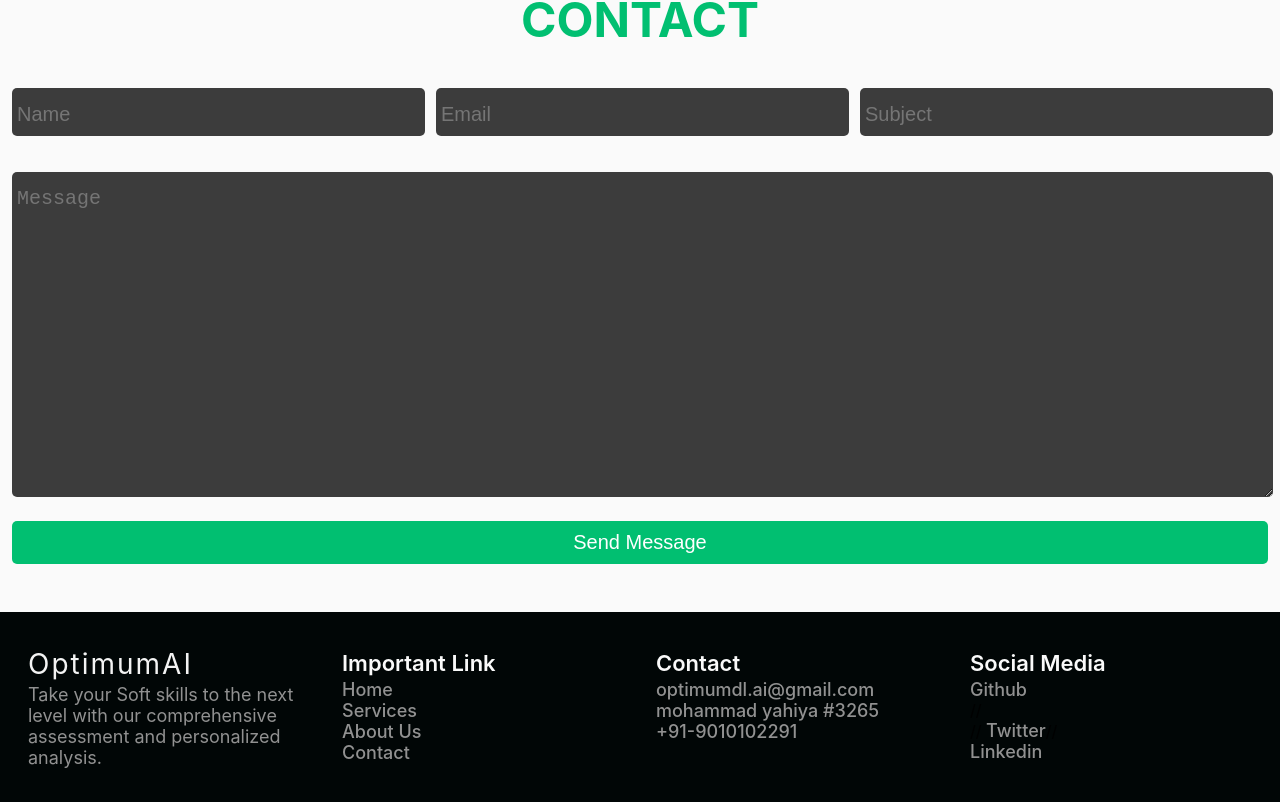
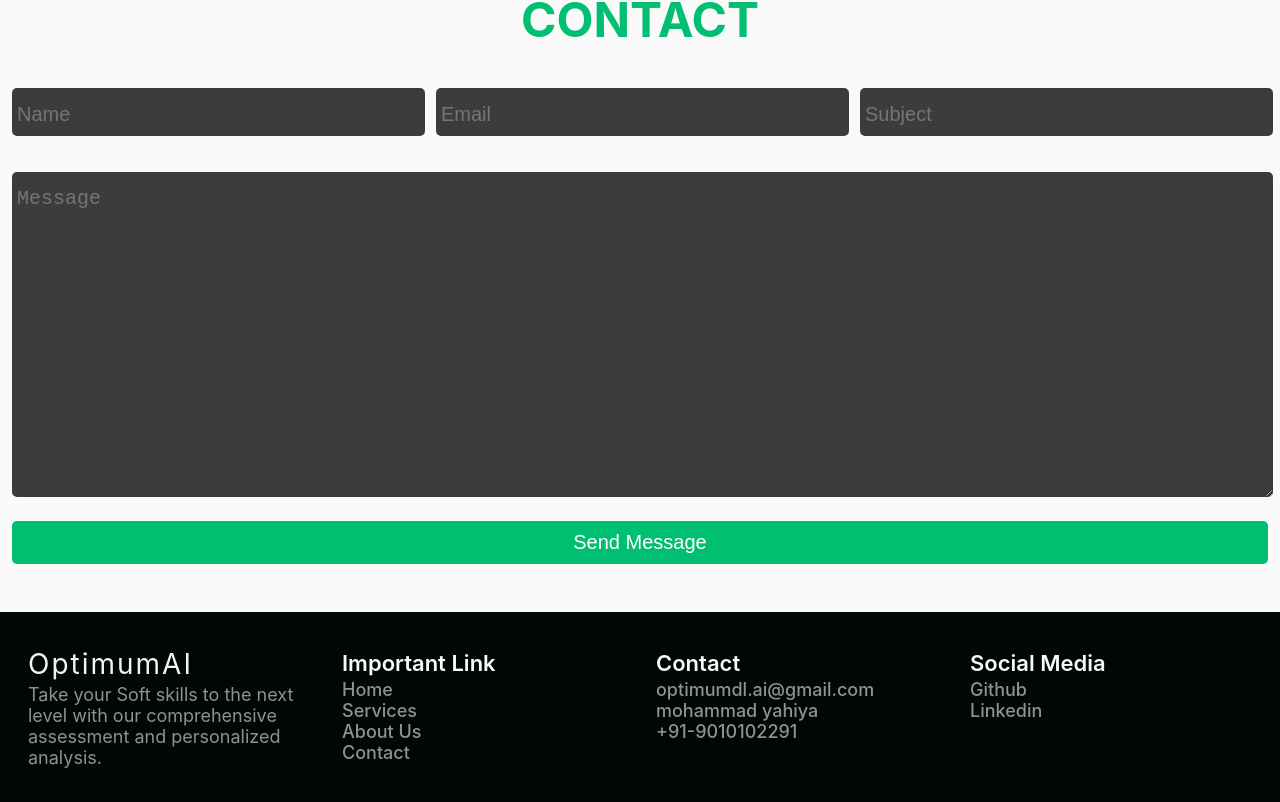
Before and after one commit to Optimum-labs/Platform-repo, a React (Create React App) app: page / in a window 1280 px wide. Shown: the part 2183-2985 px from the top of the page. Built offline with nearby package versions, Linux system fonts and the light colour scheme.

Commit message:
Modified Footer

```diff
--- a/src/components/Footer.js
+++ b/src/components/Footer.js
@@ -50,7 +50,7 @@ function Footer() {
                     <Link to="#" >optimumdl.ai@gmail.com</Link>
                   </li>
                   <li>
-                    <Link to="#" > mohammad yahiya #3265</Link>
+                    <Link to="#" > mohammad yahiya </Link>
                   </li>
                   <li>
                     <Link to="#" >+91-9010102291</Link>
@@ -63,9 +63,6 @@ function Footer() {
                   <li>
                     <a target="_blank" rel="noreferrer" href="https://github.com/Optimum-labs" > Github</a>
                   </li>
-//                   <li>
-//                     <a target="_blank" rel="noreferrer" href="https://twitter.com/burhankocadag0" > Twitter</a>
-//                   </li>
                   <li>
                     <a target="_blank" rel="noreferrer" href="https://www.linkedin.com/groups/8980456/"> Linkedin</a>
                   </li>
```
